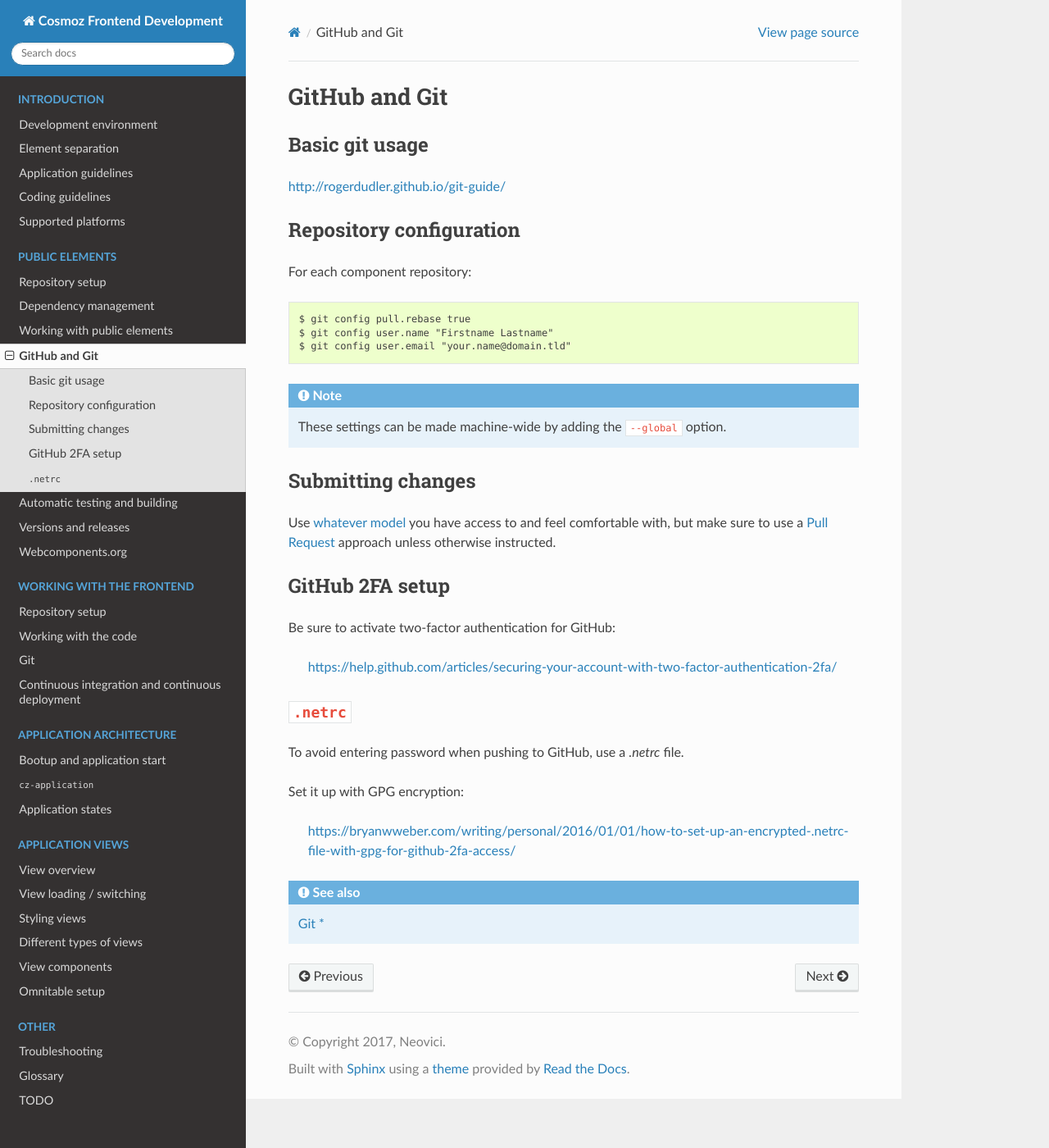
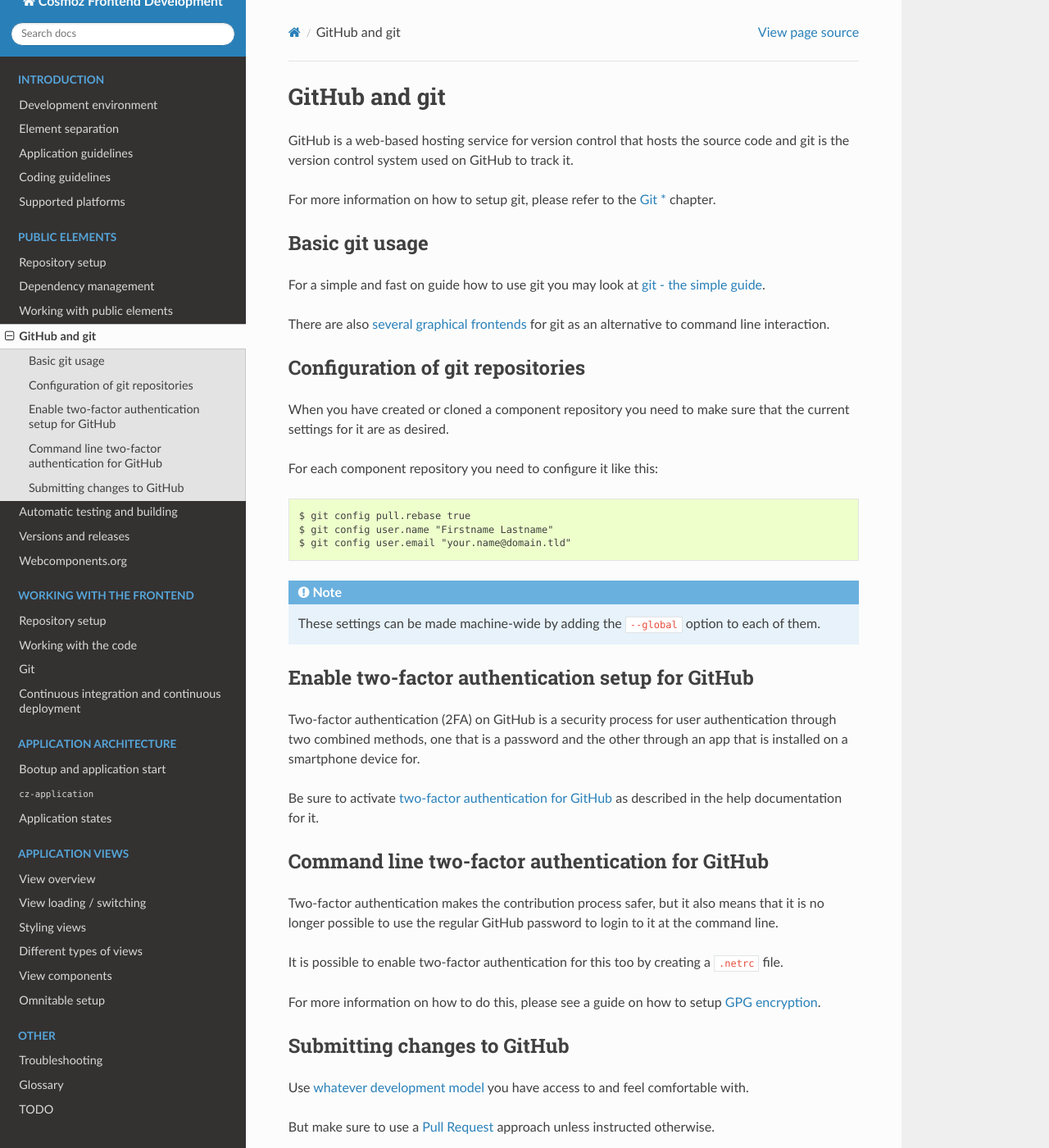
Before and after one commit to plumelo/cosmoz-frontend-rtd, a Sphinx documentation site: the page built from docs/public/40-github-and-git.rst, in a window 1280 px wide and 1400 px high. Shown: the whole window at 82% size. Built offline with Sphinx 7.4.7 and the Read the Docs theme 2.0.0, drawn with Linux system fonts in a browser that asks for light colours; some of the changed text lies outside the part shown.

Commit message:
GitHub and git (#12)
* docs/public/40-github-and-git, adding details about GitHub and git.

* docs/public/40-github-and-git, textual fixes.

```diff
--- a/docs/public/40-github-and-git.rst
+++ b/docs/public/40-github-and-git.rst
@@ -1,49 +1,74 @@
 .. _github-git:
 
-GitHub and Git
---------------
+GitHub and git
+==============
+
+GitHub is a web-based hosting service for version control that hosts the source
+code and git is the version control system used on GitHub to track it.
+
+For more information on how to setup git, please refer to the :ref:`git-setup`
+chapter.
 
 Basic git usage
-~~~~~~~~~~~~~~~
+---------------
 
-http://rogerdudler.github.io/git-guide/
+For a simple and fast on guide how to use git you may look at
+`git - the simple guide <http://rogerdudler.github.io/git-guide/>`_.
 
-Repository configuration
-~~~~~~~~~~~~~~~~~~~~~~~~
+There are also `several graphical frontends <https://git-scm.com/downloads/guis>`_
+for git as an alternative to command line interaction.
 
-For each component repository::
+Configuration of git repositories
+---------------------------------
+
+When you have created or cloned a component repository you need to make sure
+that the current settings for it are as desired.
+
+For each component repository you need to configure it like this::
 
     $ git config pull.rebase true
     $ git config user.name "Firstname Lastname"
     $ git config user.email "your.name@domain.tld"
 
-.. note:: These settings can be made machine-wide by adding the ``--global`` option.
+.. note::
+    These settings can be made machine-wide by adding the ``--global`` option
+    to each of them.
 
 .. _github-submitting-changes:
 
-Submitting changes
-~~~~~~~~~~~~~~~~~~
+Enable two-factor authentication setup for GitHub
+-------------------------------------------------
 
-Use `whatever model <https://help.github.com/articles/about-collaborative-development-models/>`_ you have access to and
-feel comfortable with, but make sure to use a `Pull Request <https://help.github.com/articles/about-pull-requests/>`_
-approach unless otherwise instructed.
+Two-factor authentication (2FA) on GitHub is a security process for user
+authentication through two combined methods, one that is a password and the
+other through an app that is installed on a smartphone device for.
 
-GitHub 2FA setup
-~~~~~~~~~~~~~~~~
+Be sure to activate `two-factor authentication for GitHub
+<https://help.github.com/articles/securing-your-account-with-two-factor-authentication-2fa/>`_
+as described in the help documentation for it.
 
-Be sure to activate two-factor authentication for GitHub:
+Command line two-factor authentication for GitHub
+-------------------------------------------------
 
-    https://help.github.com/articles/securing-your-account-with-two-factor-authentication-2fa/
+Two-factor authentication makes the contribution process safer, but it also
+means that it is no longer possible to use the regular GitHub password to
+login to it at the command line.
 
-:file:`.netrc`
-~~~~~~~~~~~~~~
+It is possible to enable two-factor authentication for this too by creating a
+``.netrc`` file.
 
-To avoid entering password when pushing to GitHub, use a `.netrc` file.
+For more information on how to do this, please see a guide on how to setup `GPG
+encryption <https://bryanwweber.com/writing/personal/2016/01/01/how-to-set-up-an-encrypted-netrc-file-with-gpg-for-github-2fa-access/>`_.
 
-Set it up with GPG encryption:
+Submitting changes to GitHub
+----------------------------
 
-    https://bryanwweber.com/writing/personal/2016/01/01/how-to-set-up-an-encrypted-.netrc-file-with-gpg-for-github-2fa-access/
+Use `whatever development model <https://help.github.com/articles/about-collaborative-development-models/>`_
+you have access to and feel comfortable with.
 
-.. seealso::
+But make sure to use a `Pull Request <https://help.github.com/articles/about-pull-requests/>`_
+approach unless instructed otherwise.
 
-    :ref:`git-setup`
+In summary, create a branch to commit the changes to, keep it updated by rebases
+based on the master branch and when it is ready to merge with the master branch
+then make a pull request and assign appropriate reviewers to approve it.
```
